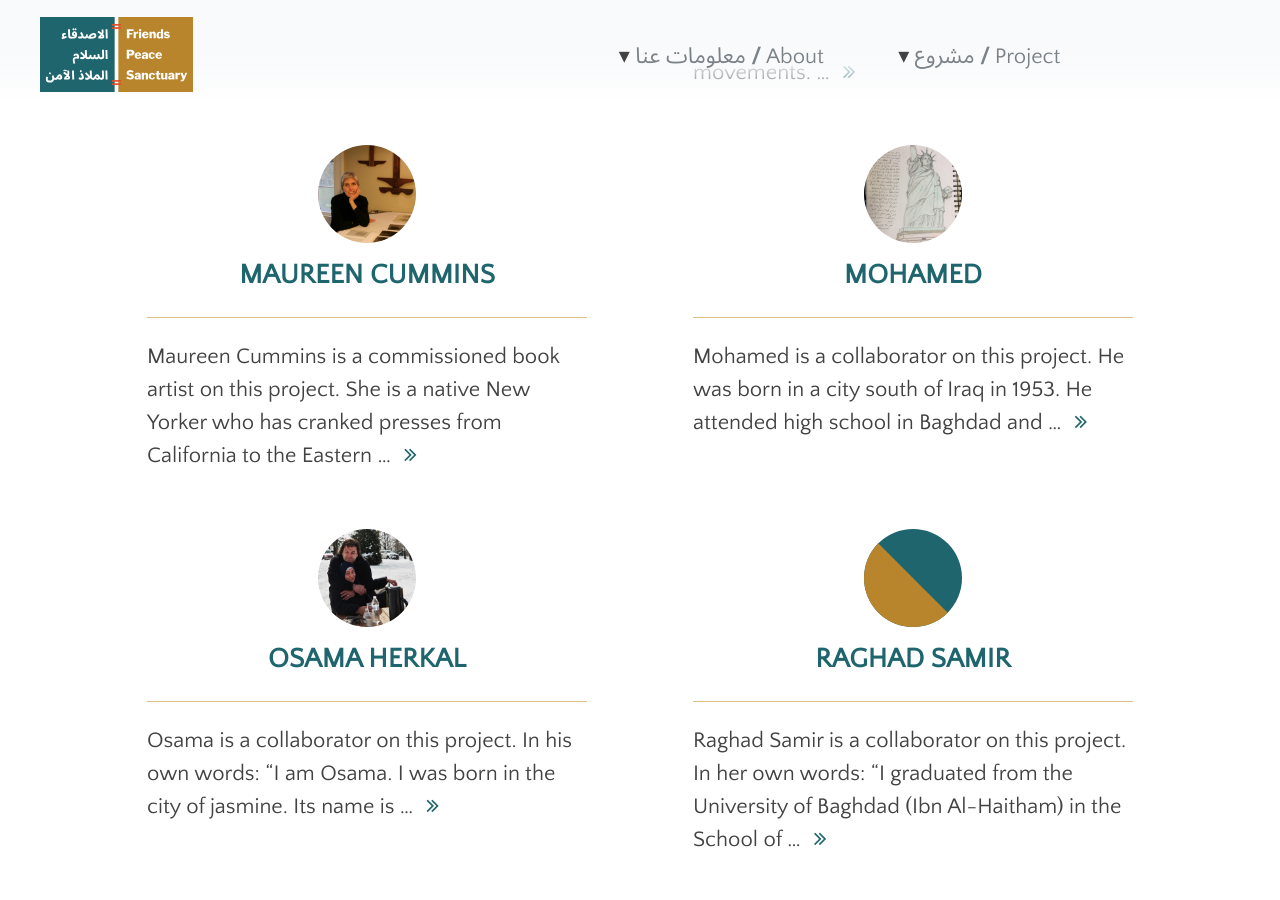
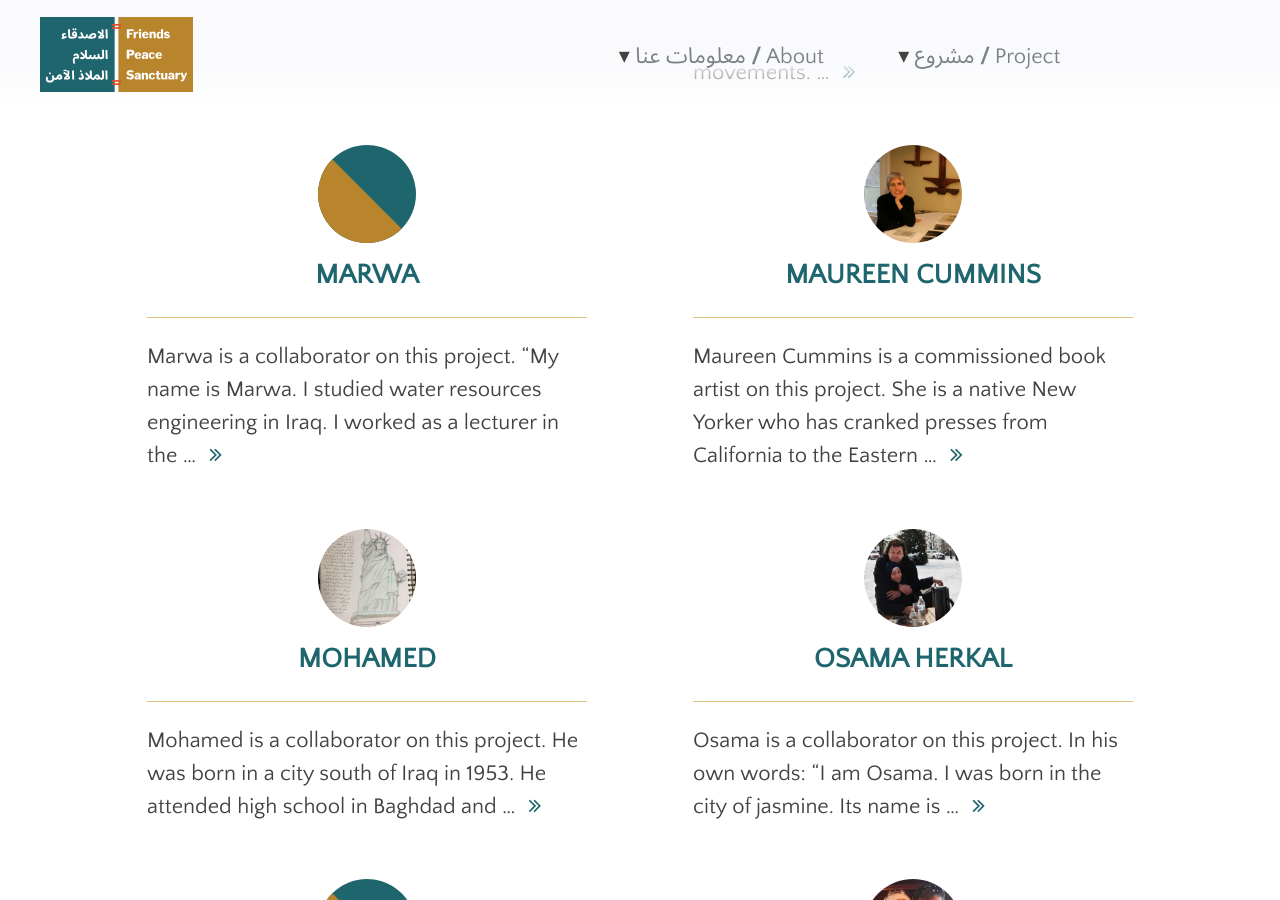
Before and after one commit to swat-ds/fps.swarthmore.edu, a Jekyll site: the page built from _pages/artists.md, in a window 1280 px wide and 900 px high, scrolled down 2463 px. Built offline with Jekyll 4.4.1, drawn with Linux system fonts in a browser that asks for light colours.

Commit message:
adds marwa

```diff
--- a/_config.yml
+++ b/_config.yml
@@ -241,6 +241,8 @@ prose:
               value: "artist:Layla Al Huseini"
             - name: "Mark Strandquist"
               value: "artist:Mark Strandquist"
+            - name: "Marwa"
+              value: "artist:Marwa"
             - name: "Maureen Cummins"
               value: "artist:Maureen Cummins"
             - name: "Mohamed"
--- a/_data/authors.yml
+++ b/_data/authors.yml
@@ -76,6 +76,11 @@ Mark Strandquist:
   avatar: MarkStrandquistbio-sq.jpg
   url: http://www.nomovement.com/
 
+Marwa:
+  name: Marwa
+  bio: >
+    Marwa is a collaborator on this project. “My name is Marwa. I studied water resources engineering in Iraq. I worked as a lecturer in the School Engineering at Al-Mustansiriya University in Iraq. I also worked at Al Sabah newspaper in Iraq. I am currently not working, but interested to study further and work in the future. Some of my hobbies are reading, watching tv and movies, and shopping. My favorite shows are Turkish soap operas and my favorite actor is Tom Cruise. I also love sports so much like swimming, tennis, and walking, like walking around around neighborhood streets. I love food, pets and to travel, especially Malaysia. I am a strong person and like to listen to other people and help them forget about their hardships. I love my country, Iraq, very much, but because of the difficult situation my family had to leave looking for freedom. I came to the USA in 2016 through Turkey after my husband who came through Jordan. We are now settled in Philadelphia with our son and daughter. I love my small family. I am always looking for brightness in the future. My dreams are to become a known author or psychologist to be able to listen to people and relieve them of their pain.”
+
 Maureen Cummins:
   name: Maureen Cummins
   bio: >
```
Also changed, not shown: _posts/2018-06-20-description-of-workshops.md (+1 -0 lines).
